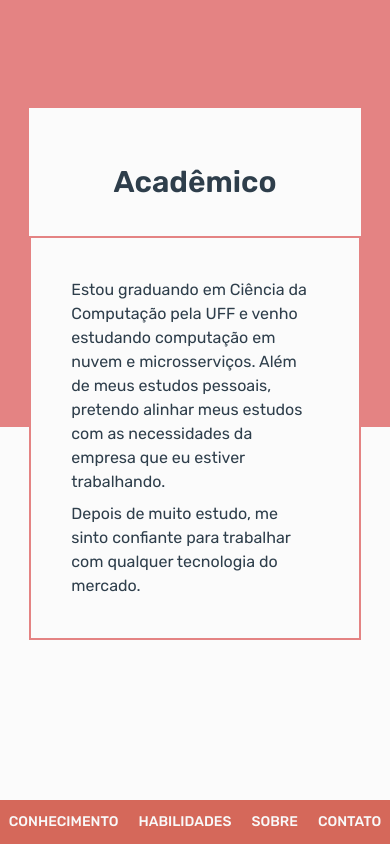
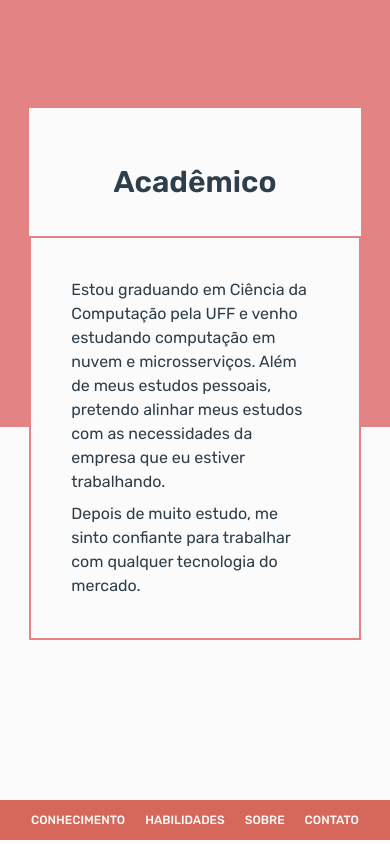
Before and after one commit to felipemalli/portfolio, a React (Vite) app: page / in a window 390 px wide. Shown: the part 2592-3436 px from the top of the page. Built offline with nearby package versions, Linux system fonts and the light colour scheme.

Commit message:
fix: reduce footer texts for prevent breaking very small devices

```diff
--- a/src/components/footer/Footer.tsx
+++ b/src/components/footer/Footer.tsx
@@ -9,7 +9,7 @@ export const Footer: React.FC = () => {
   return (
     <footer className='flex justify-center p-3 mt-40 md:mt-48 bg-primary-500'>
       <p className='hidden 2xl:flex 2xl:absolute lg:left-10 font-medium text-sm text-secondary-700'>© 2023 Felipe Vahia Malliagros</p>
-      <nav className='items-center space-x-5 md:space-x-20 lg:space-x-48 uppercase text-secondary-700 font-medium text-sm'>
+      <nav className='items-center space-x-5 md:space-x-20 lg:space-x-48 uppercase text-secondary-700 font-medium sm:text-sm text-xs'>
         <NavOptionNavigation className='hover:opacity-80' componentId='content' areaNameNav='knowledge'>{translations.nav_knowledge}</NavOptionNavigation>
         <NavOptionNavigation className='hover:opacity-80' componentId='content' areaNameNav='skills'>{translations.nav_skills}</NavOptionNavigation>
         <NavOptionNavigation className='hover:opacity-80' componentId='about'>{translations.nav_about}</NavOptionNavigation>
```
